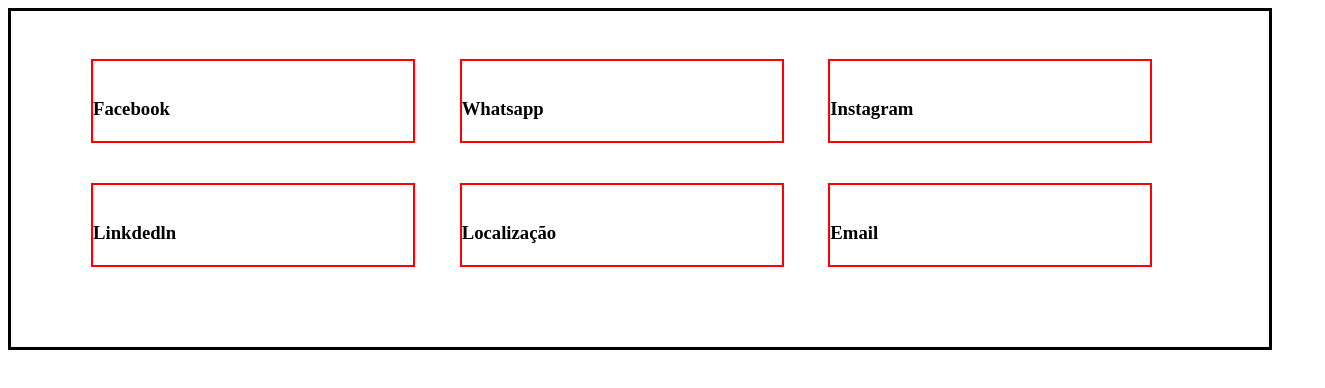
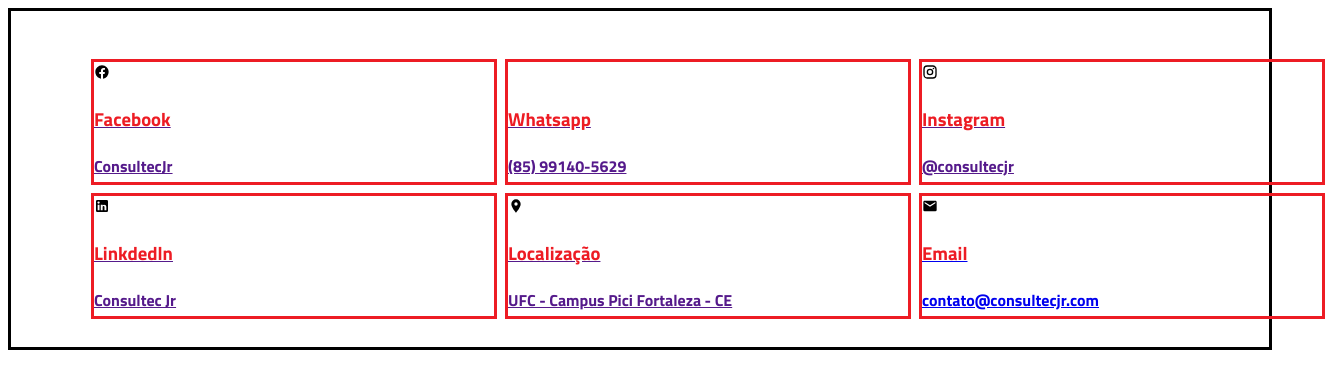
Before and after one commit to JoaoPurificacao/praxis-consultecjr-teste, a plain HTML site: page social-network.html in a window 1280 px wide. Shown: the whole page, 1325 px wide, since content can reach past the window. Drawn offline with Linux system fonts and the light colour scheme.

Commit message:
adição das tags de link

```diff
--- a/assets/css/contato/socialNetwork/socialNetwork__Desktop.css
+++ b/assets/css/contato/socialNetwork/socialNetwork__Desktop.css
@@ -9,10 +9,20 @@
     border: 3px solid black;
     padding: 3rem 5rem;
     gap: .5rem;
+    font-family: var(--Titillium_Web);
 }
 
 .socialNetwork__card{
-    width: 20rem;
-    height: 5rem;
-    border: 2px solid red;
+    width: 400px;
+    height: 120px;
+    border: 3px solid #ED1C24;
 }
+
+.socialNetwork__card__img{
+    width: 1rem;
+    fill: red;
+}
+
+.socialNetwork__card__title{
+    color: var(--vermelho-claro);
+}
--- a/assets/css/estilos.css
+++ b/assets/css/estilos.css
@@ -1,5 +1,6 @@
 @import url('https://fonts.googleapis.com/css2?family=Oswald:wght@400;500;700&display=swap');
 @import url('https://fonts.googleapis.com/css2?family=Poppins:wght@400;500;700&display=swap');
+@import url('https://fonts.googleapis.com/css2?family=Titillium+Web:wght@700&display=swap');
 
 :root{
     /* Cores Base */
@@ -17,5 +18,6 @@
     /* Fontes */
     --Oswald: 'Oswald', sans-serif;
     --Poppins: 'Poppins', sans-serif;
+    --Titillium_Web:'Titillium Web', sans-serif;
 
 }
--- a/social-network.html
+++ b/social-network.html
@@ -10,30 +10,60 @@
 </head>
 <body>
     <section class="socialNetwork">
+        <a href="">
             <div class="socialNetwork__card">
-            <img src="" alt="" class="socialNetwork__card__img">
+                <img src="./assets/images/contato/facebook.svg" alt="" class="socialNetwork__card__img">
+                <div>
                     <h3 class="socialNetwork__card__title">Facebook</h3>
+                    <h4 class="socialNetwork__card__subtitle">ConsultecJr</h4>
                 </div>
+            </div>
+        </a>
+        <a href="">
             <div class="socialNetwork__card">
-            <img src="" alt="" class="socialNetwork__card__img">
+                <img src="./assets/images/contato/" alt="" class="socialNetwork__card__img">
+                <div>
                     <h3 class="socialNetwork__card__title">Whatsapp</h3>
+                    <h4 class="socialNetwork__card__subtitle">(85) 99140-5629</h4>
                 </div>
+            </div>
+        </a>
+        <a href="">
             <div class="socialNetwork__card">
-            <img src="" alt="" class="socialNetwork__card__img">
+                <img src="./assets/images/contato/instagram.svg" alt="" class="socialNetwork__card__img">
+                <div>
                     <h3 class="socialNetwork__card__title">Instagram</h3>
+                    <h4 class="socialNetwork__card__subtitle">@consultecjr</h4>
                 </div>
+            </div>
+        </a>
+        <a href="">
             <div class="socialNetwork__card">
-            <img src="" alt="" class="socialNetwork__card__img">
+                <img src="./assets/images/contato/linkedin.svg" alt="" class="socialNetwork__card__img">
+                <div>
                     <h3 class="socialNetwork__card__title">Linkdedln</h3>
+                    <h4 class="socialNetwork__card__subtitle">Consultec Jr</h4>
                 </div>
+            </div>
+        </a>
+        <a href="">
             <div class="socialNetwork__card">
-            <img src="" alt="" class="socialNetwork__card__img">
+                <img src="./assets/images/contato/map-marker.svg" alt="" class="socialNetwork__card__img">
+                <div>
                     <h3 class="socialNetwork__card__title">Localização</h3>
+                    <h4 class="socialNetwork__card__subtitle">UFC - Campus Pici Fortaleza - CE</h4>
                 </div>
+            </div>
+        </a>
+        <a href="mailto:contato@consultecjr.com">
             <div class="socialNetwork__card">
-            <img src="" alt="" class="socialNetwork__card__img">
+                <img src="./assets/images/contato/email.svg" alt="" class="socialNetwork__card__img">
+                <div>
                     <h3 class="socialNetwork__card__title">Email</h3>
+                    <h4 class="socialNetwork__card__subtitle">contato@consultecjr.com</h4>
                 </div>
+            </div>
+        </a>
     </section>
 </body>
 </html>
```
Lines whose indentation alone changed are shown as unchanged.
